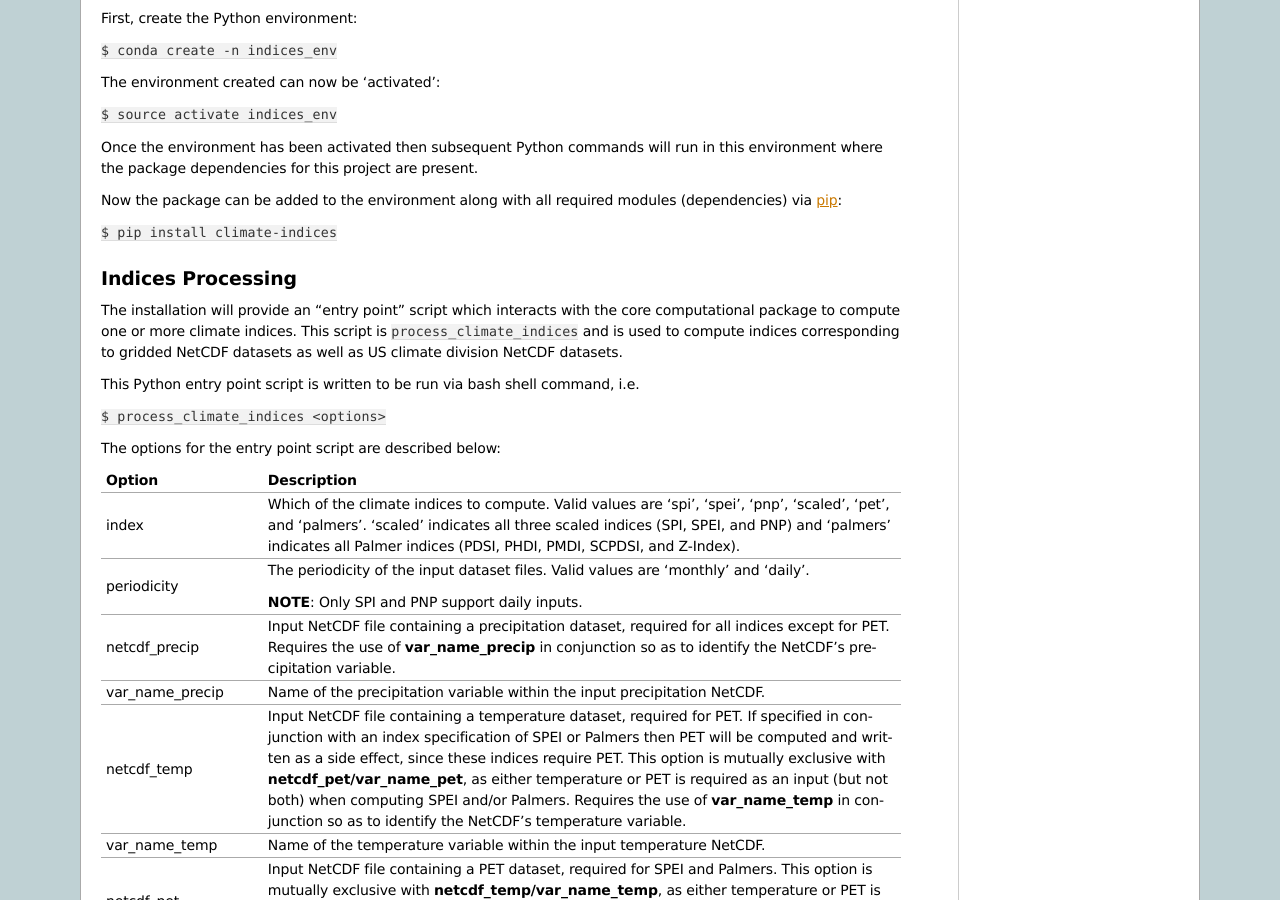
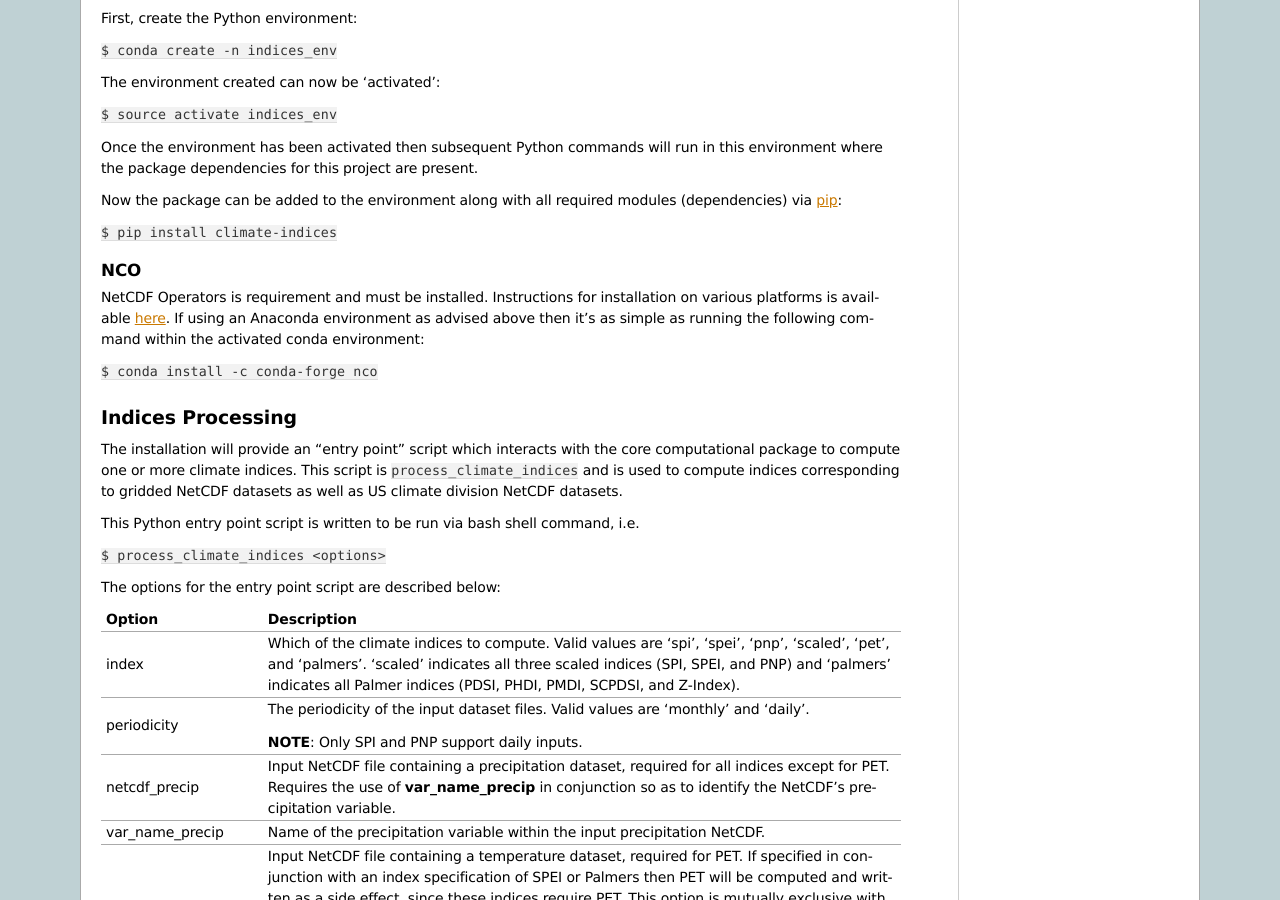
Before and after one commit to monocongo/climate_indices, a Sphinx documentation site: the page built from docs/index.rst, in a window 1280 px wide and 900 px high, scrolled down 1092 px. Built offline with Sphinx 7.4.7, drawn with Linux system fonts in a browser that asks for light colours.

Commit message:
updated documentation highlighting the NCO requirement
#308

```diff
--- a/docs/index.rst
+++ b/docs/index.rst
@@ -107,6 +107,16 @@ Now the package can be added to the environment along with all required modules
 (dependencies) via `pip <https://pip.pypa.io/en/stable/>`_:
 
 ``$ pip install climate-indices``
+
+NCO
+^^^^
+
+NetCDF Operators is requirement and must be installed. Instructions for
+installation on various platforms is available `here <http://nco.sourceforge.net#Executables//>`_.
+If using an Anaconda environment as advised above then it's as simple as running
+the following command within the activated conda environment:
+
+``$ conda install -c conda-forge nco``
 
 
 Indices Processing
```
